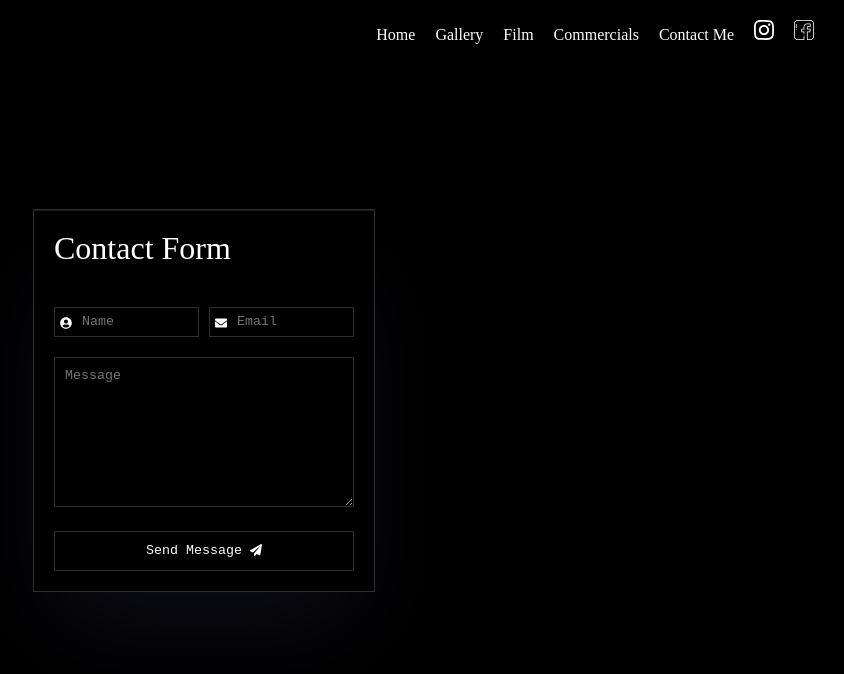
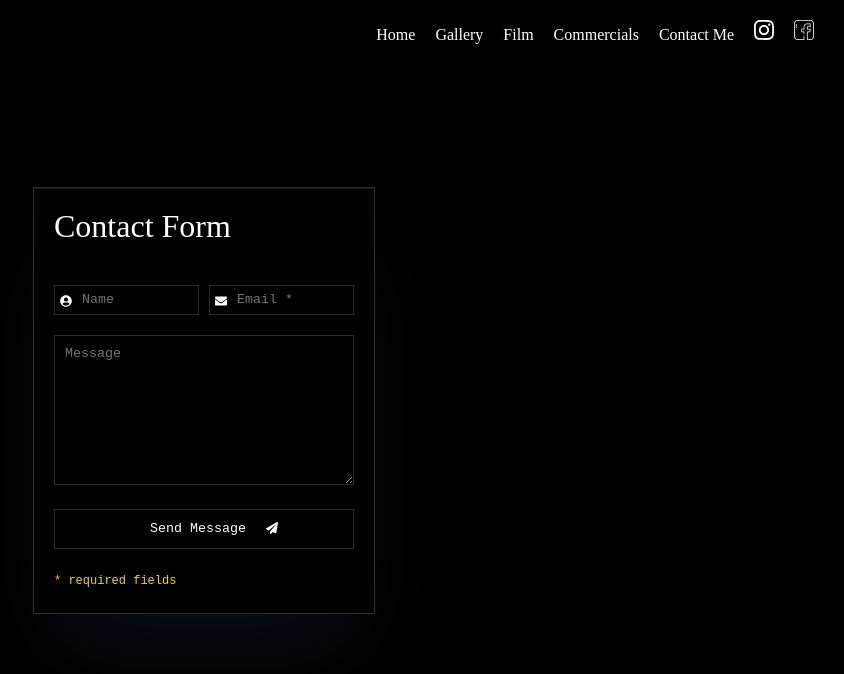
Before and after one commit to YusifKhalilov/ayselportfolio, a Next.js app: page /contact in a window 1280 px wide. Shown: the top 674 px of the page, without its empty margins (436-1280 px from the left). Built offline with nearby package versions, Linux system fonts and the light colour scheme; a web font is replaced by a local one.

Commit message:
Contact form 100% ready

```diff
--- a/package.json
+++ b/package.json
@@ -14,14 +14,18 @@
 		"@fortawesome/free-solid-svg-icons": "^5.15.3",
 		"@fortawesome/react-fontawesome": "^0.1.14",
 		"apollo-link-http": "^1.5.17",
+		"axios": "^0.21.1",
+		"framer-motion": "^4.1.17",
 		"graphql": "^15.5.0",
 		"graphql-request": "^3.4.0",
 		"next": "10.2.3",
+		"nodemailer": "^6.6.3",
 		"random": "^3.0.6",
 		"react": "17.0.2",
 		"react-dom": "17.0.2",
 		"react-simple-image-viewer": "^0.0.8",
-		"swr": "^0.5.6"
+		"swr": "^0.5.6",
+		"validator": "^13.6.0"
 	},
 	"devDependencies": {
 		"sass": "^1.34.0"
--- /dev/null
+++ b/pages/api/email.js
@@ -0,0 +1,35 @@
+/* ----------------------------- SEND EMAIL API ----------------------------- */
+
+/**Imports */
+import nodemailer from 'nodemailer';
+
+export default function handler(req, res) {
+	const { message, fullName, email } = req.body;
+	const userName = process.env.EMAIL_USERNAME;
+	console.log(`🚀 ~ file: email.js ~ line 9 ~ handler ~ userName`, userName);
+	const pass = process.env.EMAIL_PASSWORD;
+	console.log(`🚀 ~ file: email.js ~ line 11 ~ handler ~ pass`, pass);
+	const transporter = nodemailer.createTransport({
+		service: 'gmail',
+		auth: {
+			user: userName,
+			pass: pass,
+		},
+	});
+
+	const mailOptions = {
+		from: 'Girlfromsurakhany@gmail.com',
+		to: email,
+		subject: `Website contact email from ${fullName}`,
+		text: message,
+	};
+	transporter.sendMail(mailOptions, function (error, info) {
+		if (error) {
+			console.log(error);
+			res.status(500).json({ error: error.message });
+		} else {
+			console.log('Email sent: ' + info.response);
+			res.status(200).json({ text: info.response });
+		}
+	});
+}
--- a/pages/api/hello.js
+++ /dev/null
@@ -1,5 +0,0 @@
-// Next.js API route support: https://nextjs.org/docs/api-routes/introduction
-
-export default (req, res) => {
-  res.status(200).json({ name: 'John Doe' })
-}
--- a/pages/contact.js
+++ b/pages/contact.js
@@ -1,15 +1,19 @@
 /* --------------------------------- IMPORTS -------------------------------- */
-// packages
+/**packages */
 import {
 	faEnvelope,
 	faPaperPlane,
+	faSpinner,
 	faUserCircle,
 } from '@fortawesome/free-solid-svg-icons';
-// icons
+/**icons */
 import { FontAwesomeIcon } from '@fortawesome/react-fontawesome';
-import React, { useState } from 'react';
+import axios from 'axios';
+import { motion } from 'framer-motion';
+import React, { useEffect, useState } from 'react';
+import isEmail from 'validator/lib/isEmail';
 import Menu from '../app/components/common/Menu/Menu';
-// context
+/**context */
 import styles from './contact.module.sass';
 
 // display header blurry background and form body background in black
@@ -17,7 +21,51 @@ function Contact() {
 	const [fullName, setFullName] = useState('');
 	const [email, setEmail] = useState('');
 	const [message, setMessage] = useState('');
-	// const { isContactFormActive, setIsContactFormActive } = AppContext;
+	const [isSending, setIsSending] = useState(false);
+	const [buttonText, setButtonText] = useState('Send Message');
+	const [errorMessage, setErrorMessage] = useState('s');
+
+	// validate email
+	useEffect(() => {
+		if (email !== '' && !isEmail(email)) {
+			setErrorMessage('Correct EMail is required.');
+		} else {
+			setErrorMessage('');
+		}
+	}, [email]);
+
+	const variants = {
+		hidden: { scale: 0, display: 'none' },
+		visible: { scale: 1, display: 'inline-block' },
+		noShow: { opacity: 0 },
+		show: { opacity: 1 },
+	};
+
+	const sendEmail = async () => {
+		setIsSending(true);
+		setButtonText('Sending');
+		await axios
+			.post('/api/email', {
+				fullName,
+				email,
+				message,
+			})
+			.catch((error) => console.log(error));
+
+		setButtonText('Message Sent');
+
+		setTimeout(() => {
+			setButtonText('Send Message');
+			setIsSending(false);
+		}, 1500);
+
+		// reset states
+		setFullName('');
+		setEmail('');
+		setMessage('');
+		setIsSending(false);
+		setErrorMessage('');
+	};
 
 	return (
 		<>
@@ -25,6 +73,13 @@ function Contact() {
 			<div className={styles.contactContainer}>
 				<div id="contactForm" className={styles.contactForm}>
 					<h1 className={styles.header}>Contact Form</h1>
+					<motion.div
+						initial="visible"
+						animate={errorMessage !== '' ? 'visible' : 'hidden'}
+						variants={variants}
+						className={styles.errorMessage}>
+						{errorMessage}
+					</motion.div>
 					<div className={styles.contactFormBody}>
 						<label className={styles.label} htmlFor="name">
 							<FontAwesomeIcon
@@ -53,7 +108,7 @@ function Contact() {
 							id="email"
 							type="email"
 							name="email"
-							placeholder="Email"
+							placeholder="Email *"
 							className={styles.email}
 							value={email}
 							onChange={(e) => setEmail(e.target.value)}
@@ -68,14 +123,38 @@ function Contact() {
 							onChange={(e) => setMessage(e.target.value)}
 						/>
 						<br />
-						<button className={styles.button}>
-							Send Message{' '}
-							<FontAwesomeIcon
-								className={styles.send}
-								icon={faPaperPlane}
-								size="sm"
-							/>
+						<button onClick={sendEmail} className={styles.button}>
+							<motion.span
+								initial="noShow"
+								animate="show"
+								variants={variants}
+								className={styles.buttonText}>
+								{buttonText}
+							</motion.span>
+							<motion.span
+								initial="hidden"
+								animate={isSending ? 'hidden' : 'visible'}
+								variants={variants}>
+								<FontAwesomeIcon
+									className={styles.send}
+									icon={faPaperPlane}
+									size="sm"
+								/>
+							</motion.span>
+							<motion.span
+								initial="hidden"
+								animate={isSending ? 'visible' : 'hidden'}
+								variants={variants}>
+								<FontAwesomeIcon
+									className={`${styles.send} fa-spin`}
+									icon={faSpinner}
+									size="sm"
+								/>
+							</motion.span>
 						</button>
+						<div className={styles.requiredText}>
+							* required fields
+						</div>
 					</div>
 				</div>
 			</div>
--- a/pages/contact.module.sass
+++ b/pages/contact.module.sass
@@ -100,4 +100,19 @@
 	width: 100%
 	padding: 20px
 	background: black
-	// border-top: 1px dashed #797979
+
+.buttonText
+	padding: 10px 20px
+
+.requiredText
+	padding: 25px 0 5px
+	color: #eecf47
+	font-size: 12px
+	font-family: monospace
+
+.errorMessage
+	padding: 10px 20px
+	font-family: monospace
+	color: #f1270c
+	position: absolute
+	top: 60px
```
Also changed, not shown: 1 other file (tests, documents, lock files or other folders).
